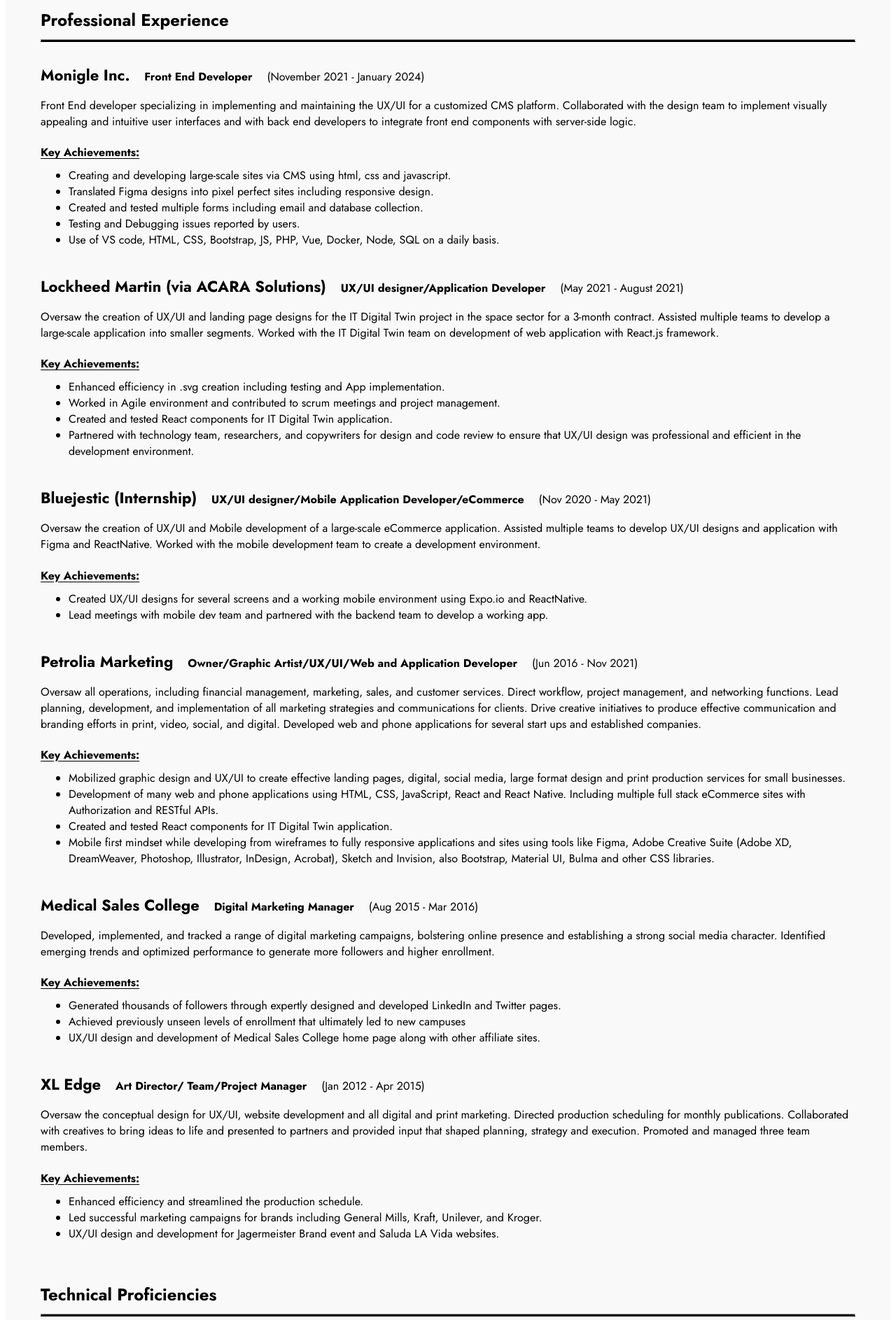
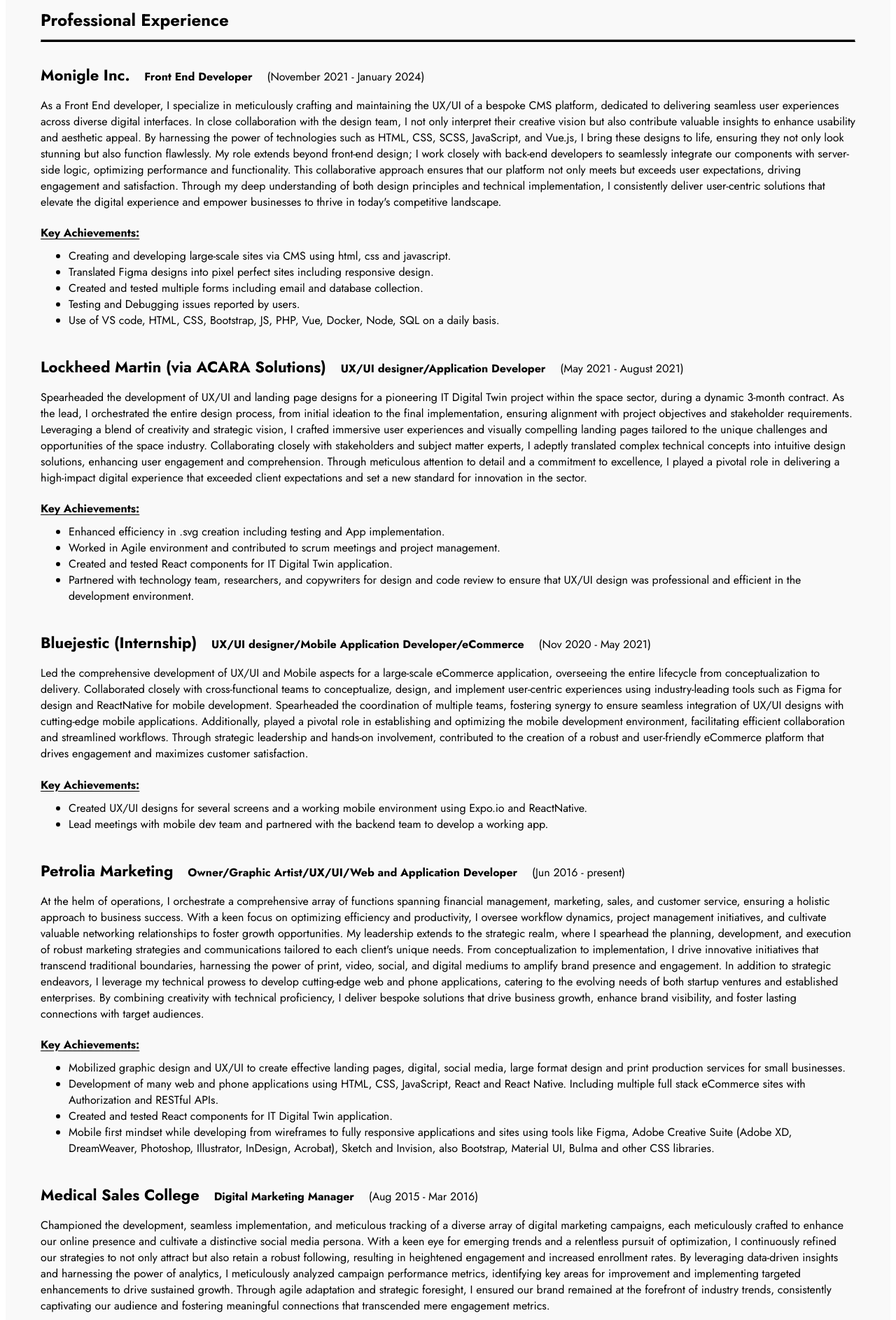
Before and after one commit to brianchilds-22/Resume-24, a plain HTML site: page index.html in a window 1280 px wide. Shown: the part 660-2546 px from the top of the page at 70% size. Drawn offline with Linux system fonts and the light colour scheme.

Commit message:
Update index.html

```diff
--- a/index.html
+++ b/index.html
@@ -57,10 +57,9 @@
     <h5>Front End Developer</h5>
     <p class="moYr">(November 2021 - January 2024)</p>
     <p>
-      Front End developer specializing in implementing and maintaining the UX/UI
-      for a customized CMS platform. Collaborated with the design team to
-      implement visually appealing and intuitive user interfaces and with back
-      end developers to integrate front end components with server-side logic.
+        As a Front End developer, I specialize in meticulously crafting and maintaining the UX/UI of a bespoke CMS platform, dedicated to delivering seamless user experiences across diverse digital interfaces. In close collaboration with the design team, I not only interpret their creative vision but also contribute valuable insights to enhance usability and aesthetic appeal. By harnessing the power of technologies such as HTML, CSS, SCSS, JavaScript, and Vue.js, I bring these designs to life, ensuring they not only look stunning but also function flawlessly.
+
+        My role extends beyond front-end design; I work closely with back-end developers to seamlessly integrate our components with server-side logic, optimizing performance and functionality. This collaborative approach ensures that our platform not only meets but exceeds user expectations, driving engagement and satisfaction. Through my deep understanding of both design principles and technical implementation, I consistently deliver user-centric solutions that elevate the digital experience and empower businesses to thrive in today's competitive landscape.
     </p>
 </p>
 <h4>Key Achievements:</h4>
@@ -76,7 +75,7 @@
     <h5>UX/UI designer/Application Developer</h5>
     <p class="moYr">(May 2021 - August 2021)</p>
     <p>
-        Oversaw the creation of UX/UI and landing page designs for the IT Digital Twin project in the space sector for a 3-month contract. Assisted multiple teams to develop a large-scale application into smaller segments. Worked with the IT Digital Twin team on development of web application with React.js framework.
+        Spearheaded the development of UX/UI and landing page designs for a pioneering IT Digital Twin project within the space sector, during a dynamic 3-month contract. As the lead, I orchestrated the entire design process, from initial ideation to the final implementation, ensuring alignment with project objectives and stakeholder requirements. Leveraging a blend of creativity and strategic vision, I crafted immersive user experiences and visually compelling landing pages tailored to the unique challenges and opportunities of the space industry. Collaborating closely with stakeholders and subject matter experts, I adeptly translated complex technical concepts into intuitive design solutions, enhancing user engagement and comprehension. Through meticulous attention to detail and a commitment to excellence, I played a pivotal role in delivering a high-impact digital experience that exceeded client expectations and set a new standard for innovation in the sector.
     </p>
 </p>
 <h4>Key Achievements:</h4>
@@ -91,7 +90,7 @@
     <h5>UX/UI designer/Mobile Application Developer/eCommerce</h5>
     <p class="moYr">(Nov 2020 - May 2021)</p>
     <p>
-        Oversaw the creation of UX/UI and Mobile development of a large-scale eCommerce application. Assisted multiple teams to develop UX/UI designs and application with Figma and ReactNative. Worked with the mobile development team to create a development environment.
+        Led the comprehensive development of UX/UI and Mobile aspects for a large-scale eCommerce application, overseeing the entire lifecycle from conceptualization to delivery. Collaborated closely with cross-functional teams to conceptualize, design, and implement user-centric experiences using industry-leading tools such as Figma for design and ReactNative for mobile development. Spearheaded the coordination of multiple teams, fostering synergy to ensure seamless integration of UX/UI designs with cutting-edge mobile applications. Additionally, played a pivotal role in establishing and optimizing the mobile development environment, facilitating efficient collaboration and streamlined workflows. Through strategic leadership and hands-on involvement, contributed to the creation of a robust and user-friendly eCommerce platform that drives engagement and maximizes customer satisfaction.
     </p>
 </p>
 <h4>Key Achievements:</h4>
@@ -102,10 +101,13 @@
 <br>
 <h3>Petrolia Marketing</h3>
 <h5>Owner/Graphic Artist/UX/UI/Web and Application Developer</h5>
-    <p class="moYr">(Jun 2016 - Nov 2021)</p>
+    <p class="moYr">(Jun 2016 - present)</p>
     <p>
-        Oversaw all operations, including financial management, marketing, sales, and customer services. Direct workflow, project management, and networking functions. Lead planning, development, and implementation of all marketing strategies and communications for clients. Drive creative initiatives to produce effective communication and branding efforts in print, video, social, and digital. Developed web and phone applications for several start ups and established companies.
-    </p>
+        At the helm of operations, I orchestrate a comprehensive array of functions spanning financial management, marketing, sales, and customer service, ensuring a holistic approach to business success. With a keen focus on optimizing efficiency and productivity, I oversee workflow dynamics, project management initiatives, and cultivate valuable networking relationships to foster growth opportunities.
+
+        My leadership extends to the strategic realm, where I spearhead the planning, development, and execution of robust marketing strategies and communications tailored to each client's unique needs. From conceptualization to implementation, I drive innovative initiatives that transcend traditional boundaries, harnessing the power of print, video, social, and digital mediums to amplify brand presence and engagement.
+
+        In addition to strategic endeavors, I leverage my technical prowess to develop cutting-edge web and phone applications, catering to the evolving needs of both startup ventures and established enterprises. By combining creativity with technical proficiency, I deliver bespoke solutions that drive business growth, enhance brand visibility, and foster lasting connections with target audiences.
 </p>
 <h4>Key Achievements:</h4>
 <ul>
@@ -119,7 +121,9 @@
 <h5>Digital Marketing Manager</h5>
     <p class="moYr">(Aug 2015 - Mar 2016)</p>
     <p>
-        Developed, implemented, and tracked a range of digital marketing campaigns, bolstering online presence and establishing a strong social media character. Identified emerging trends and optimized performance to generate more followers and higher enrollment.
+        Championed the development, seamless implementation, and meticulous tracking of a diverse array of digital marketing campaigns, each meticulously crafted to enhance our online presence and cultivate a distinctive social media persona. With a keen eye for emerging trends and a relentless pursuit of optimization, I continuously refined our strategies to not only attract but also retain a robust following, resulting in heightened engagement and increased enrollment rates.
+
+By leveraging data-driven insights and harnessing the power of analytics, I meticulously analyzed campaign performance metrics, identifying key areas for improvement and implementing targeted enhancements to drive sustained growth. Through agile adaptation and strategic foresight, I ensured our brand remained at the forefront of industry trends, consistently captivating our audience and fostering meaningful connections that transcended mere engagement metrics.
     </p>
 </p>
 <h4>Key Achievements:</h4>
@@ -133,7 +137,13 @@
 <h5>Art Director/ Team/Project Manager</h5>
     <p class="moYr">(Jan 2012 - Apr 2015)</p>
     <p>
-        Oversaw the conceptual design for UX/UI, website development and all digital and print marketing. Directed production scheduling for monthly publications. Collaborated with creatives to bring ideas to life and presented to partners and provided input that shaped planning, strategy and execution.  Promoted and managed three team members.
+        As the steward of creative vision, I led the conceptual design efforts for UX/UI, website development, and all digital and print marketing initiatives. With a meticulous eye for detail, I orchestrated the seamless integration of design elements across diverse platforms, ensuring a cohesive and impactful brand presence.
+
+        Additionally, I spearheaded production scheduling for monthly publications, optimizing workflow efficiency and maintaining strict quality standards. Through strategic collaboration with cross-functional teams, I fostered an environment of creativity and innovation, transforming concepts into compelling visual narratives that resonated with our audience.
+
+        In my role as a leader, I promoted and managed a team of three talented individuals, nurturing their professional growth and fostering a culture of excellence. By providing guidance and mentorship, I empowered team members to thrive in their respective roles, while also contributing valuable insights that shaped the overarching planning, strategy, and execution of our initiatives.
+
+        Furthermore, I leveraged my communication skills to effectively present ideas and proposals to partners, garnering buy-in and driving alignment on strategic objectives. Through proactive engagement and strategic foresight, I played a pivotal role in shaping the trajectory of our projects, driving sustainable growth and delivering exceptional results.
     </p>
 </p>
 <h4>Key Achievements:</h4>
@@ -163,6 +173,7 @@
 </ul>
 <ul class="column">
     <li>Bootstrap</li>
+    <li>Tailwind</li>
     <li>Chrome Dev Tools</li>
     <li>VS Code</li>
     <li>SCSS</li>
@@ -172,6 +183,7 @@
     <li>Express.js</li>
     <li>Figma</li>
     <li>WordPress</li>
+    <li>Material UI</li>
     <li>Headless CMS</li>
 </ul>
 <ul class="column">
@@ -182,7 +194,7 @@
     <li>Adobe Acrobat</li>
     <li>Adobe After Effects</li>
     <li>Adobe Premier</li>
-    <li>Agile environment</li>
+    <li>Agile</li>
     <li>Jira</li>
     <li>Microsoft Office</li>
 </ul>
```
